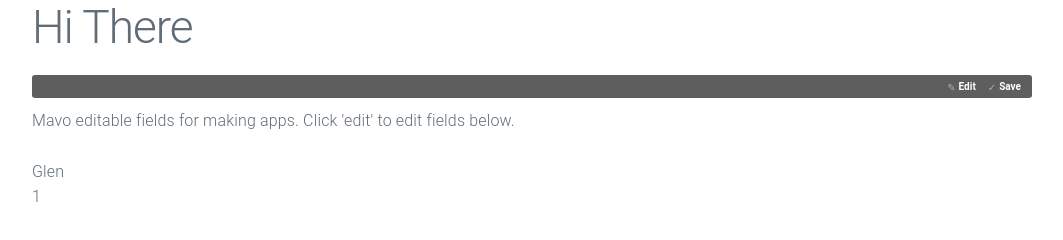
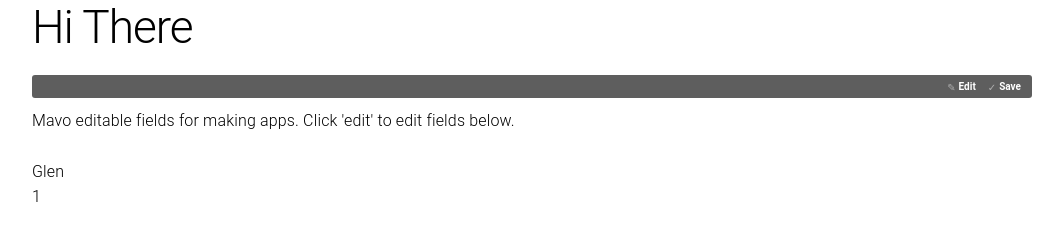
Before and after one commit to Glench/dotfiles, a plain HTML site: page bootstrap/index.html in a window 1280 px wide. Shown: the whole page, without its empty margins (108-1171 px from the left). Drawn offline with Linux system fonts and the light colour scheme.

Commit message:
upgrade milligram color

```diff
--- a/bootstrap/index.html
+++ b/bootstrap/index.html
@@ -10,6 +10,9 @@
         <link rel="stylesheet" href="lib/milligram.min.css" />
 
         <style type="text/css">
+            body, html {
+                color: black;
+            }
             section {
                 max-width: 100rem;
                 width: 100%;
```
